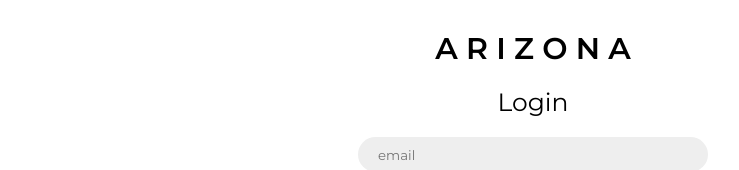
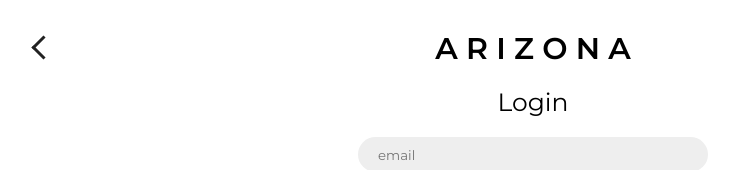
Before and after one commit to aadityarajkumawat/arizona, a React (Create React App) app in the folder frontend/: page /auth in a window 1280 px wide. Shown: the top 170 px of the page, without its empty margins (107-846 px from the left). Built offline with nearby package versions, Linux system fonts and the light colour scheme.

Commit message:
debugged submitting process

```diff
--- a/frontend/src/actions/Auth.ts
+++ b/frontend/src/actions/Auth.ts
@@ -29,6 +29,8 @@
   signUpFail: () => action(AuthState.SIGNUP_FAIL),
   logout: () => action(AuthState.LOGOUT),
   loadUser: (user: LoadedUser) => action(AuthState.LOAD_USER, user),
+  formSubmit: () => action(AuthState.FORM_SUBMIT),
+  resetSubmitState: () => action(AuthState.RESET_FORM_STATE),
 };
 
 export const loadUserI = () => async (
@@ -54,6 +56,7 @@
     },
   };
   try {
+    dispatch({ type: AuthState.FORM_SUBMIT });
     const res = await Axios.post<TokenObject>("/api/auth", formData, config);
     dispatch({ type: AuthState.LOGIN_SUCCESS, payload: res.data.token });
   } catch (err) {
@@ -71,6 +74,7 @@
     },
   };
   try {
+    dispatch({ type: AuthState.FORM_SUBMIT });
     const res = await Axios.post<TokenObject>("/api/users", formData, config);
     dispatch({ type: AuthState.SIGNUP_SUCCESS, payload: res.data.token });
     console.log(res.data);
@@ -83,3 +87,9 @@
 export const logout = () => (dispatch: Dispatch<MyTypes.RootAction>) => {
   dispatch({ type: AuthState.LOGOUT });
 };
+
+export const resetSubmitState = () => (
+  dispatch: Dispatch<MyTypes.RootAction>
+) => {
+  dispatch({ type: AuthState.RESET_FORM_STATE });
+};
--- a/frontend/src/actions/types.ts
+++ b/frontend/src/actions/types.ts
@@ -10,6 +10,8 @@
   SIGNUP_FAIL = "SIGNUP_FAIL",
   LOGOUT = "LOGOUT",
   LOAD_USER = "LOAD_USER",
+  FORM_SUBMIT = "FORM_SUBMIT",
+  RESET_FORM_STATE = "RESET_FORM_STATE",
 }
 
 export enum AddProductState {
@@ -20,5 +22,5 @@
   DESK_TYPE = "DESK_TYPE",
   MOB_TYPE = "MOB_TYPE",
   NAV_TYPE = "NAV_TYPE",
-  MU_NAV = "MU_TYPE",
+  MU_NAV = "MU_NAV",
 }
--- a/frontend/src/components/auth/Auth.tsx
+++ b/frontend/src/components/auth/Auth.tsx
@@ -15,9 +15,11 @@
   ShowOtherForm,
   SubmitFormButton,
 } from "./auth.styles";
+import { UserAuthState } from "../../reducers/authReducer";
 
 interface Props {
   authForm: FormType;
+  auth: UserAuthState;
   showLoginForm: () => void;
   showSignUpForm: () => void;
   login: (formData: User) => void;
@@ -35,6 +37,7 @@
 
 const Auth: React.FC<Props> = ({
   authForm,
+  auth,
   showLoginForm,
   showSignUpForm,
   login,
@@ -74,6 +77,7 @@
     setUser({ email: "", name: "", password: "", phone: "" });
   };
 
+
   return (
     <AuthForm onSubmit={onSubmit}>
       {authForm.formType === "signup" && (
@@ -88,7 +92,7 @@
       {authForm.formType === "signup" && (
         <Input iType="phone" changeListener={handleOnChange} iValue={phone} />
       )}
-      <SubmitFormButton type="submit">
+      <SubmitFormButton type="submit" subState={auth.formSubmitted}>
         {authForm.formType === "login" ? "Login" : "Sign Up"}
       </SubmitFormButton>
 
--- a/frontend/src/components/auth/AuthPage.tsx
+++ b/frontend/src/components/auth/AuthPage.tsx
@@ -1,6 +1,8 @@
 import React, { Fragment, useEffect } from "react";
 import {
   ArizonaName,
+  BackButton,
+  BackWrapperContainer,
   FormContainer,
   FormContents,
   FormType,
@@ -10,21 +12,42 @@
 import { toggleMUNav } from "../../actions/Navbar";
 import { NavbarStateI } from "../../reducers/navReducer";
 import Auth from "./Auth";
+import { History } from "history";
+import { UserAuthState } from "../../reducers/authReducer";
 
 interface Props {
   toggleMUNav: (T: boolean) => void;
   nav: NavbarStateI;
+  history: History;
+  auth: UserAuthState;
 }
 
-const AuthPage: React.FC<Props> = ({ nav, toggleMUNav }) => {
+const AuthPage: React.FC<Props> = ({ nav, toggleMUNav, history, auth }) => {
   useEffect(() => {
     toggleMUNav(false);
   }, []);
+
+  useEffect(() => {
+    if (auth.isAuthenticated) {
+      history.push("/");
+    }
+  }, [auth.isAuthenticated]);
+
+  const goBack = () => {
+    history.push("/");
+    toggleMUNav(true);
+  };
+
   return (
     <Fragment>
       <FormContainer>
         <FormContents>
-          <ArizonaName>A R I Z O N A</ArizonaName>
+          <ArizonaName>
+            <BackButton onClick={goBack}>
+              <BackWrapperContainer></BackWrapperContainer>
+            </BackButton>
+            A R I Z O N A
+          </ArizonaName>
           <FormType>Login</FormType>
           <Auth />
         </FormContents>
@@ -35,6 +58,7 @@
 
 const mapStateToProps = (store: MyTypes.ReducerState) => ({
   nav: store.nav,
+  auth: store.auth,
 });
 
 export default connect(mapStateToProps, { toggleMUNav })(AuthPage);
--- a/frontend/src/components/auth/auth.styles.ts
+++ b/frontend/src/components/auth/auth.styles.ts
@@ -1,5 +1,9 @@
 import styled from "styled-components";
 import { motion } from "framer-motion";
+
+interface AuthStyles {
+  subState: boolean;
+}
 
 export const FormContainer = styled.div`
   width: 100%;
@@ -21,6 +25,45 @@
   text-align: center;
   font-size: 30px;
   font-weight: 600;
+  position: relative;
+`;
+
+export const BackButton = styled.div`
+  width: 40px;
+  height: 36px;
+  position: absolute;
+  top: 0;
+  bottom: 0;
+  left: 0;
+  border-radius: 10px;
+
+  &:hover {
+    background-color: #eee;
+    cursor: pointer;
+  }
+`;
+
+export const BackWrapperContainer = styled.div`
+  position: relative;
+  height: 36px;
+  width: 40px;
+
+  &::before,
+  &:after {
+    position: absolute;
+    content: "";
+    width: 17px;
+    height: 3px;
+    top: 21px;
+    background-color: #222;
+    left: 9px;
+    transform: rotate(45deg);
+  }
+
+  &:after {
+    top: 11px;
+    transform: rotate(-45deg);
+  }
 `;
 
 export const FormType = styled.div`
@@ -50,13 +93,13 @@
   }
 `;
 
-export const SubmitFormButton = styled.button`
+export const SubmitFormButton = styled.button<AuthStyles>`
   width: 350px;
   height: 35px;
   border: none;
   border-radius: 35px;
   margin-top: 10px;
-  background-color: #222;
+  background-color: ${({ subState }) => (subState ? "#22222280" : "#222")};
   color: #fff;
 
   &:focus {
--- a/frontend/src/components/input-field/Input.tsx
+++ b/frontend/src/components/input-field/Input.tsx
@@ -16,6 +16,7 @@
       autoComplete="off"
       onChange={changeListener}
       value={iValue}
+      spellCheck="false"
     />
   );
 };
--- a/frontend/src/components/navbar/Navbar.tsx
+++ b/frontend/src/components/navbar/Navbar.tsx
@@ -19,13 +19,18 @@
 import { NavbarStateI } from "../../reducers/navReducer";
 import { Link } from "react-router-dom";
 import { toggleMUNav } from "../../actions/Navbar";
+import { UserAuthState } from "../../reducers/authReducer";
+import { logout, resetSubmitState } from "../../actions/Auth";
 
 interface Props {
   showDeskType: () => void;
   showMobType: () => void;
   toggleNav: (T: boolean) => void;
   toggleMUNav: (T: boolean) => void;
+  logout: () => void;
+  resetSubmitState: () => void;
   nav: NavbarStateI;
+  auth: UserAuthState;
 }
 
 interface NavlinksAnimation {
@@ -40,7 +45,10 @@
   showMobType,
   toggleNav,
   toggleMUNav,
+  logout,
+  resetSubmitState,
   nav,
+  auth,
 }) => {
   const matches = useMediaQuery("(max-width: 1300px)");
   const [searchAnimation, setSearchAnimation] = useState({ opacity: 1 });
@@ -80,6 +88,12 @@
       setSearchAnimation((prev) => ({ ...prev, opacity: 0 }));
     } else {
       setSearchAnimation((prev) => ({ ...prev, opacity: 1 }));
+    }
+  };
+
+  const logoutFromHere = () => {
+    if (auth.isAuthenticated) {
+      logout();
     }
   };
 
@@ -166,7 +180,9 @@
                   }}
                   navType={nav.setNavOpen}
                 >
-                  <Link to="/auth">Login</Link>
+                  <Link to={"/auth"} onClick={logoutFromHere}>
+                    {auth.isAuthenticated ? "Logout" : "Login"}
+                  </Link>
                 </ListItem>
                 <ListItem
                   animate={{ x: animation.x, opacity: animation.opacity }}
@@ -195,6 +211,7 @@
 };
 const mapStateToProps = (store: MyTypes.ReducerState) => ({
   nav: store.nav,
+  auth: store.auth,
 });
 
 export default connect(mapStateToProps, {
@@ -202,4 +219,6 @@
   showDeskType,
   toggleMUNav,
   toggleNav,
+  logout,
+  resetSubmitState,
 })(Navbar);
--- a/frontend/src/pages/Home.tsx
+++ b/frontend/src/pages/Home.tsx
@@ -13,14 +13,17 @@
 import HomeDisplay from "../components/home-display/HomeDisplay";
 import { connect } from "react-redux";
 import { toggleMUNav } from "../actions/Navbar";
+import { resetSubmitState } from "../actions/Auth";
 
 interface Props {
   toggleMUNav: (T: boolean) => void;
+  resetSubmitState: () => void;
 }
 
-const Home: React.FC<Props> = ({ toggleMUNav }) => {
+const Home: React.FC<Props> = ({ toggleMUNav, resetSubmitState }) => {
   useEffect(() => {
     toggleMUNav(true);
+    resetSubmitState();
   }, []);
   return (
     <HomeContainer>
@@ -44,4 +47,4 @@
   );
 };
 
-export default connect(null, { toggleMUNav })(Home);
+export default connect(null, { toggleMUNav, resetSubmitState })(Home);
--- a/frontend/src/reducers/authReducer.ts
+++ b/frontend/src/reducers/authReducer.ts
@@ -9,6 +9,7 @@
   user: LoadedUser;
   loading: boolean;
   errors: any;
+  formSubmitted: boolean;
 }
 
 const init: UserAuthState = {
@@ -17,6 +18,7 @@
   user: { user_id: "", name: "", cart_id: "", email: "", phone: "" },
   loading: true,
   errors: null,
+  formSubmitted: false,
 };
 
 export const authReducer = (
@@ -54,6 +56,16 @@
         loading: false,
         errors: null,
       };
+    case AuthState.FORM_SUBMIT:
+      return {
+        ...state,
+        formSubmitted: true,
+      };
+    case AuthState.RESET_FORM_STATE:
+      return {
+        ...state,
+        formSubmitted: false,
+      };
     default:
       return state;
   }
```
